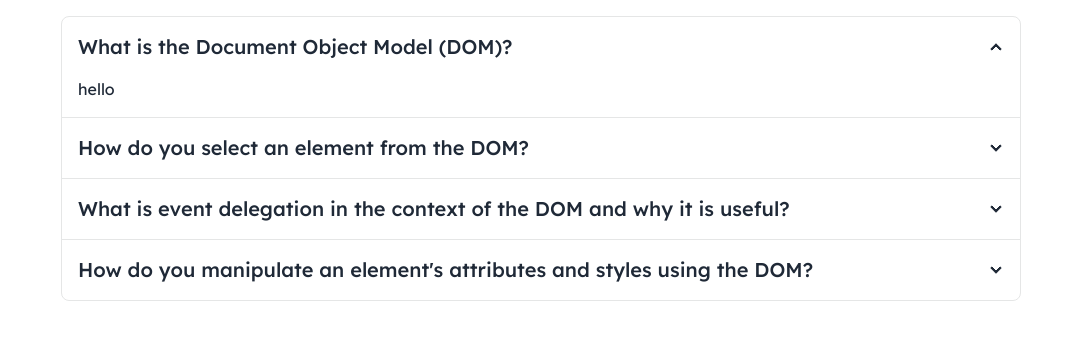
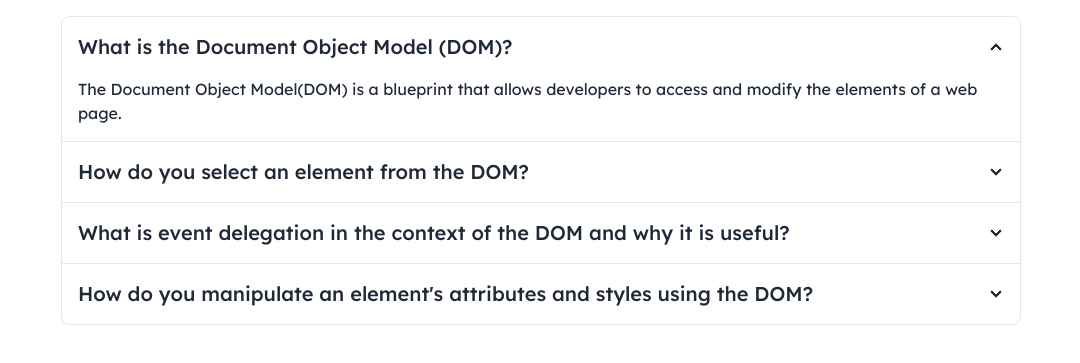
Before and after one commit to naim2592/B10-A5-challange, a plain HTML site: page faq.html in a window 1280 px wide. Shown: the part 209-572 px from the top of the page, without its empty margins (99-1179 px from the left). Drawn offline with nearby package versions, Linux system fonts and the light colour scheme.

Commit message:
answer commit

```diff
--- a/faq.html
+++ b/faq.html
@@ -35,28 +35,28 @@
       <input type="radio" name="my-accordion-4" checked="checked" />
       <div class="collapse-title text-xl font-medium">What is the Document Object Model (DOM)?</div>
       <div class="collapse-content">
-        <p>hello</p>
+        <p>The Document Object Model(DOM) is a blueprint that allows developers to access and modify the elements of a web page.</p>
       </div>
     </div>
     <div class="collapse collapse-arrow join-item border-base-300 border">
       <input type="radio" name="my-accordion-4" />
       <div class="collapse-title text-xl font-medium">How do you select an element from the DOM?</div>
       <div class="collapse-content">
-        <p>hello</p>
+        <p>There are several methods to select an element from the DOM . To select single element we can use getElementById() or querySelector() . To select multiple elements we can use getElementsByClassName(),getElementsByTagName(),querySelectorAll().</p>
       </div>
     </div>
     <div class="collapse collapse-arrow join-item border-base-300 border">
       <input type="radio" name="my-accordion-4" />
       <div class="collapse-title text-xl font-medium">What is event delegation in the context of the DOM and why it is useful?</div>
       <div class="collapse-content">
-        <p>hello</p>
+        <p>Event delegation is a efficient technique to handle event .It reduces the number of event listeners by using a single listener on a parent element . </p>
       </div>
     </div>
     <div class="collapse collapse-arrow join-item border-base-300 border">
       <input type="radio" name="my-accordion-4" />
       <div class="collapse-title text-xl font-medium">How do you manipulate an element's attributes and styles using the DOM?</div>
       <div class="collapse-content">
-        <p>hello</p>
+        <p>We can manipulate an element's attributes by using  getAttribute(), setAttribute(), and removeAttribute(). We also can manipulate styles using style property directly modify inline styles or classList methods to add, remove classes.</p>
       </div>
     </div>
   </div>
```
